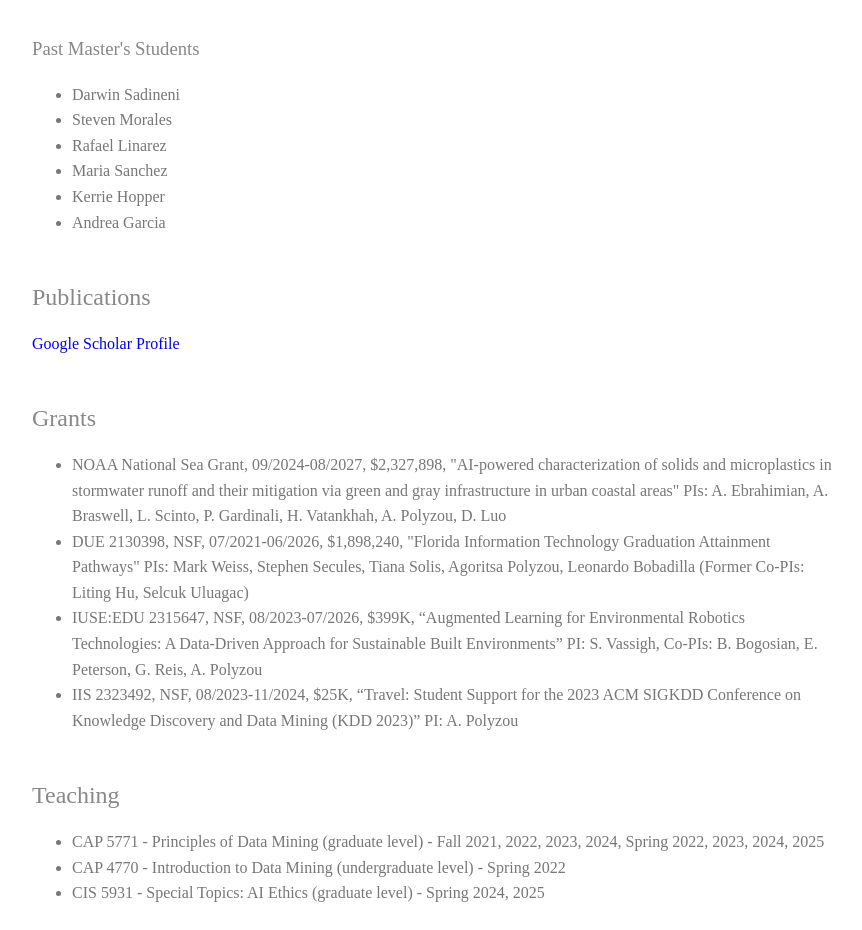
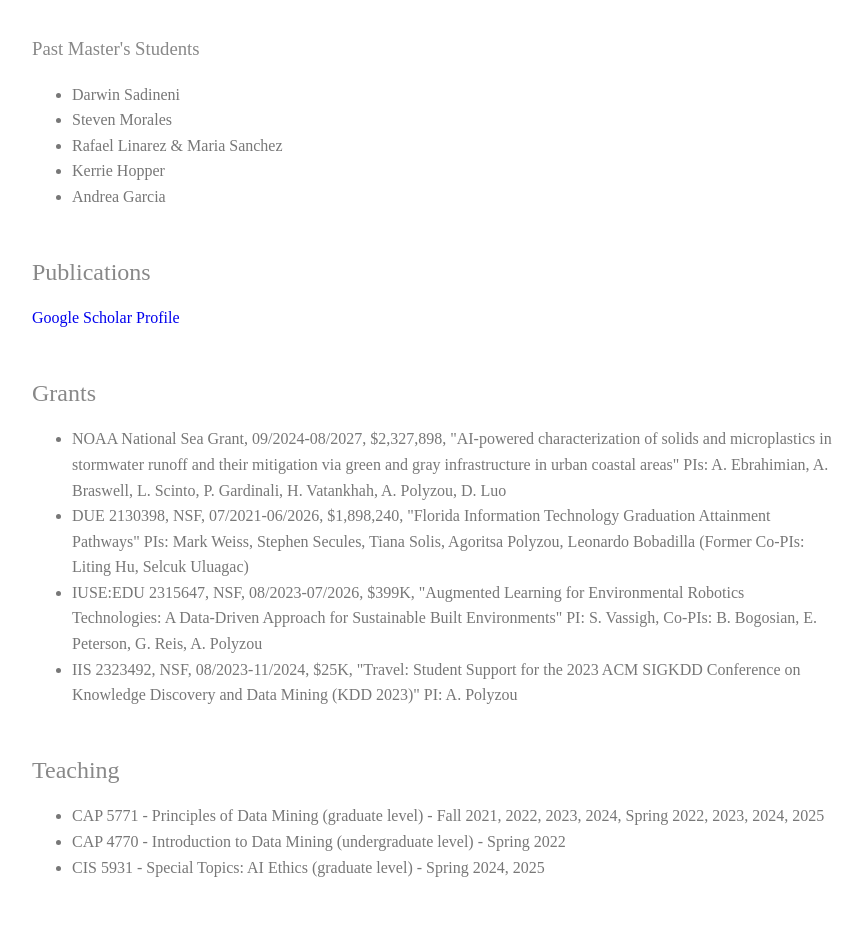
Before and after one commit to apolyzou123/apolyzou, a plain HTML site: page index.html in a window 1280 px wide. Shown: the part 940-1870 px from the top of the page, without its empty margins (208-1070 px from the left). Drawn offline with Linux system fonts and the light colour scheme.

Commit message:
Minor format updates

```diff
--- a/index.html
+++ b/index.html
@@ -186,8 +186,7 @@
 				<ul>
 					<li>Darwin Sadineni</li>
 					<li>Steven Morales</li>
-					<li>Rafael Linarez</li>
-					<li>Maria Sanchez</li>
+					<li>Rafael Linarez & Maria Sanchez</li>
 					<li>Kerrie Hopper</li>
 					<li>Andrea Garcia</li>
 				</ul>
@@ -195,7 +194,7 @@
 
 		<h2 class="content-subhead">Publications</h2>
 				<div class="scholar">
-                  		<a href="https://scholar.google.com/citations?user=ydxk7hoAAAAJ">Google Scholar Profile</a>
+                  		<a href="https://scholar.google.com/citations?user=t2zMoqQAAAAJ">Google Scholar Profile</a>
                 		</div>
 
                	<h2 class="content-subhead">Grants</h2>
@@ -210,11 +209,11 @@
 						  PIs: Mark Weiss, Stephen Secules, Tiana Solis, Agoritsa Polyzou, Leonardo Bobadilla (Former Co-PIs: Liting Hu, Selcuk Uluagac)
 					  </li>
 					  <li>
-						  IUSE:EDU 2315647, NSF, 08/2023-07/2026, $399K, “Augmented Learning for Environmental Robotics Technologies: A Data-Driven Approach for Sustainable Built Environments”
+						  IUSE:EDU 2315647, NSF, 08/2023-07/2026, $399K, "Augmented Learning for Environmental Robotics Technologies: A Data-Driven Approach for Sustainable Built Environments"
 						  PI: S. Vassigh, Co-PIs: B. Bogosian, E. Peterson, G. Reis, A. Polyzou
 					  </li>
 					  <li>
-						IIS 2323492, NSF, 08/2023-11/2024, $25K, “Travel: Student Support for the 2023 ACM SIGKDD Conference on Knowledge Discovery and Data Mining (KDD 2023)”
+						IIS 2323492, NSF, 08/2023-11/2024, $25K, "Travel: Student Support for the 2023 ACM SIGKDD Conference on Knowledge Discovery and Data Mining (KDD 2023)"
 						PI: A. Polyzou
 					  </li>
 				  </ul>
```
